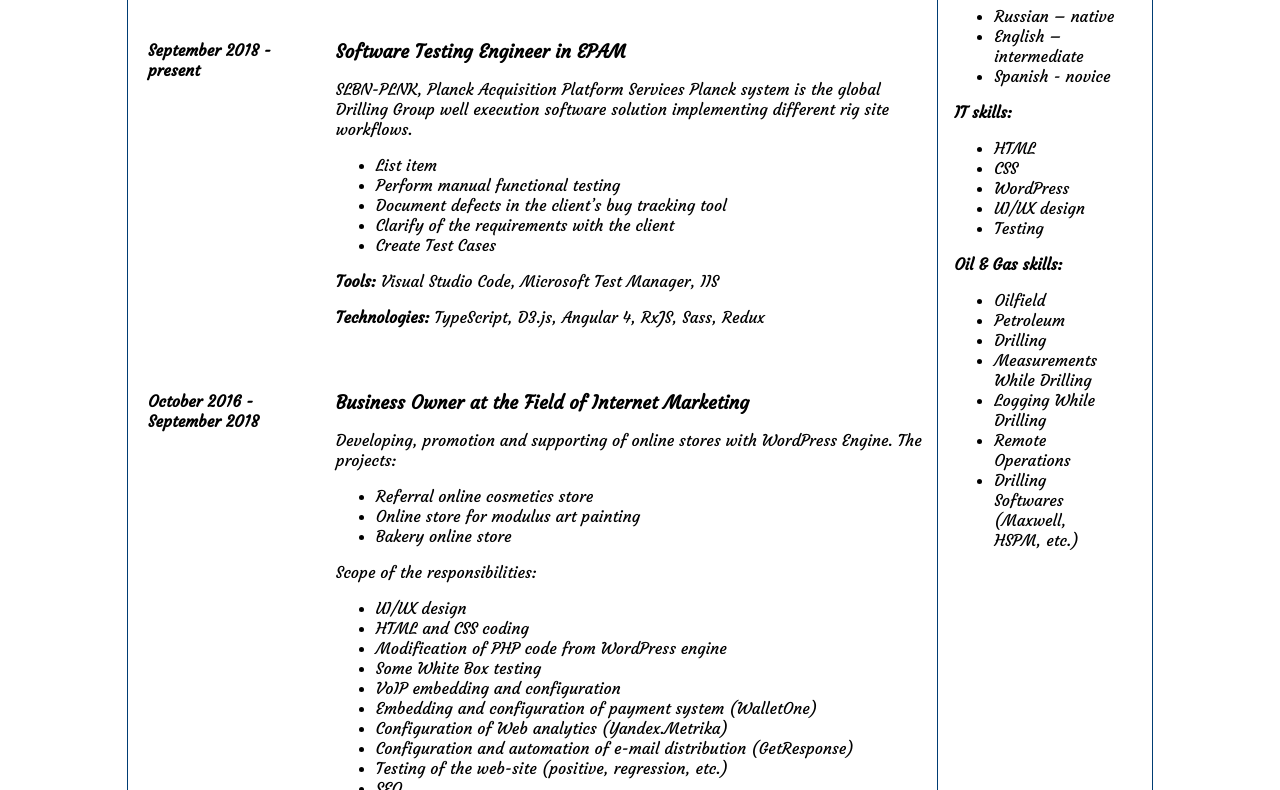
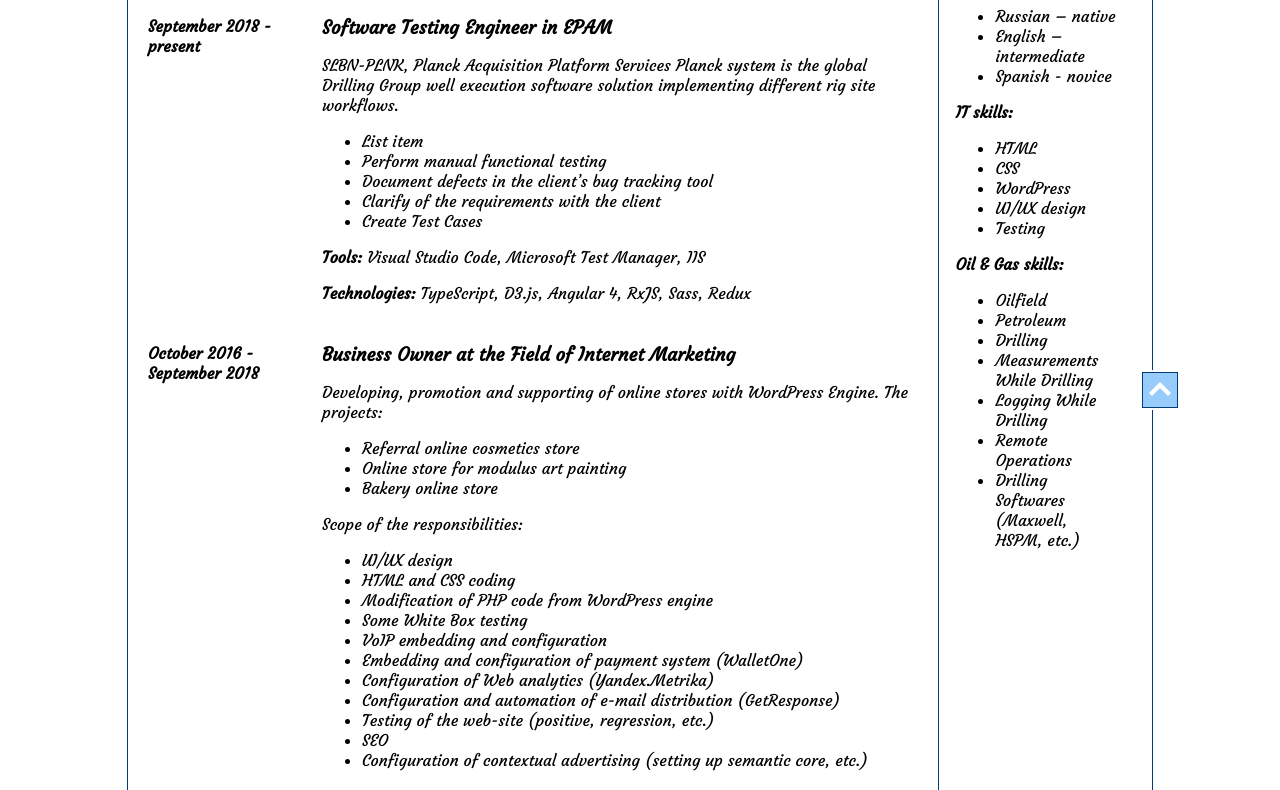
Before and after one commit to NatalikaFishka/rsschool-cv, a plain HTML site: page index.html in a window 1280 px wide. Shown: the part 354-1144 px from the top of the page. Drawn offline with Linux system fonts and the light colour scheme.

Commit message:
feat: add back-to-top button

```diff
--- a/index.html
+++ b/index.html
@@ -169,6 +169,7 @@
             </div>
         </aside>
     </main>
+    <a href="#" class="backToTop"> <img src="back_to_top.png"> </a>
 </body>
 
 </html>
--- a/style.css
+++ b/style.css
@@ -1,3 +1,7 @@
+html {
+    scroll-behavior: smooth;
+}
+
 body {
     max-width: 1024px;
     margin: 2rem auto;
@@ -13,7 +17,7 @@ body {
 header {
     display: grid;
     grid-template-columns: max-content 1fr;
-    grid-column-gap: 20px;
+    grid-column-gap: 1rem;
     border-bottom: 1px solid rgb(0, 61, 116);
     padding: 20px;
 }
@@ -46,7 +50,7 @@ h1, .expectedJobPosition {
  main {
     display: grid;
     grid-template-columns: 4fr 1fr;
-    grid-gap: 10px;
+    grid-gap: 1rem;
     grid-template-areas:   "experience aside"
                             "education aside";
     padding: 20px;
@@ -71,7 +75,8 @@ section {
                         "date description";
     grid-template-rows: max-content;
     grid-template-columns: 1fr 4fr;
-    grid-gap: 40px;
+    grid-row-gap: 1rem;
+    grid-column-gap: 1.5rem;
 }
 
 .header {
@@ -102,7 +107,7 @@ h2, h3, h4 {
 .header {
     display: grid;
     grid-template-columns: 30px 1fr;
-    grid-column-gap: 10px;
+    grid-column-gap: 1rem;
 
 }
 
@@ -115,3 +120,13 @@ h2, h3, h4 {
      padding: 1rem;
      border-left: 1px solid rgb(0, 61, 116);
  }
+
+ /**
+ * Back to top button
+ */
+
+ .backToTop {
+     position: fixed;
+     bottom: 2rem;
+     right: 100px;
+}
```
Also changed, not shown: back_to_top.png (added).
